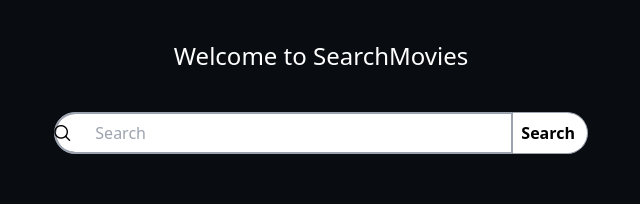
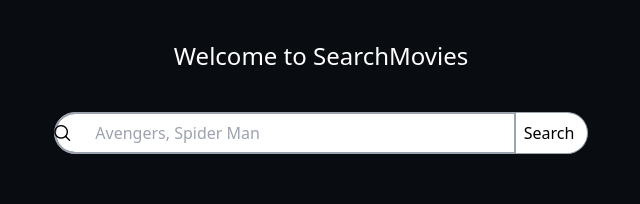
Before and after one commit to Rzva03/movie-search-app, a React (Vite) app: page / in a window 1280 px wide. Shown: the top 204 px of the page, without its empty margins (319-959 px from the left). Built offline with nearby package versions, Linux system fonts and the light colour scheme.

Commit message:
fix: add styles

```diff
--- a/src/components/SearchBar/searchBar.jsx
+++ b/src/components/SearchBar/searchBar.jsx
@@ -33,8 +33,8 @@ const SearchBar = (props) => {
                         <i className='pi pi-times cursor-pointer text-gray-500 hover:text-gray-700 absolute right-3' onClick={handleOnReset} />
                     )}
                     <InputText
-                        placeholder='Search'
-                        className={`w-full rounded-s-3xl pr-4 ${defaultStyles.searchBar__input}`}
+                        placeholder='Avengers, Spider Man'
+                        className={`w-full rounded-s-3xl pr-4 ${defaultStyles.searchBar__input} truncate`}
                         autoFocus={true}
                         name='search'
                     />
--- a/src/components/SearchBar/searchBar.module.css
+++ b/src/components/SearchBar/searchBar.module.css
@@ -14,4 +14,9 @@
     background-color: white !important;
     color: black !important;
     padding-right: 1.2rem !important;
+    font-weight: 200 !important;
 }
+
+.searchBar__button span{
+    font-weight: 400;
+}
```
